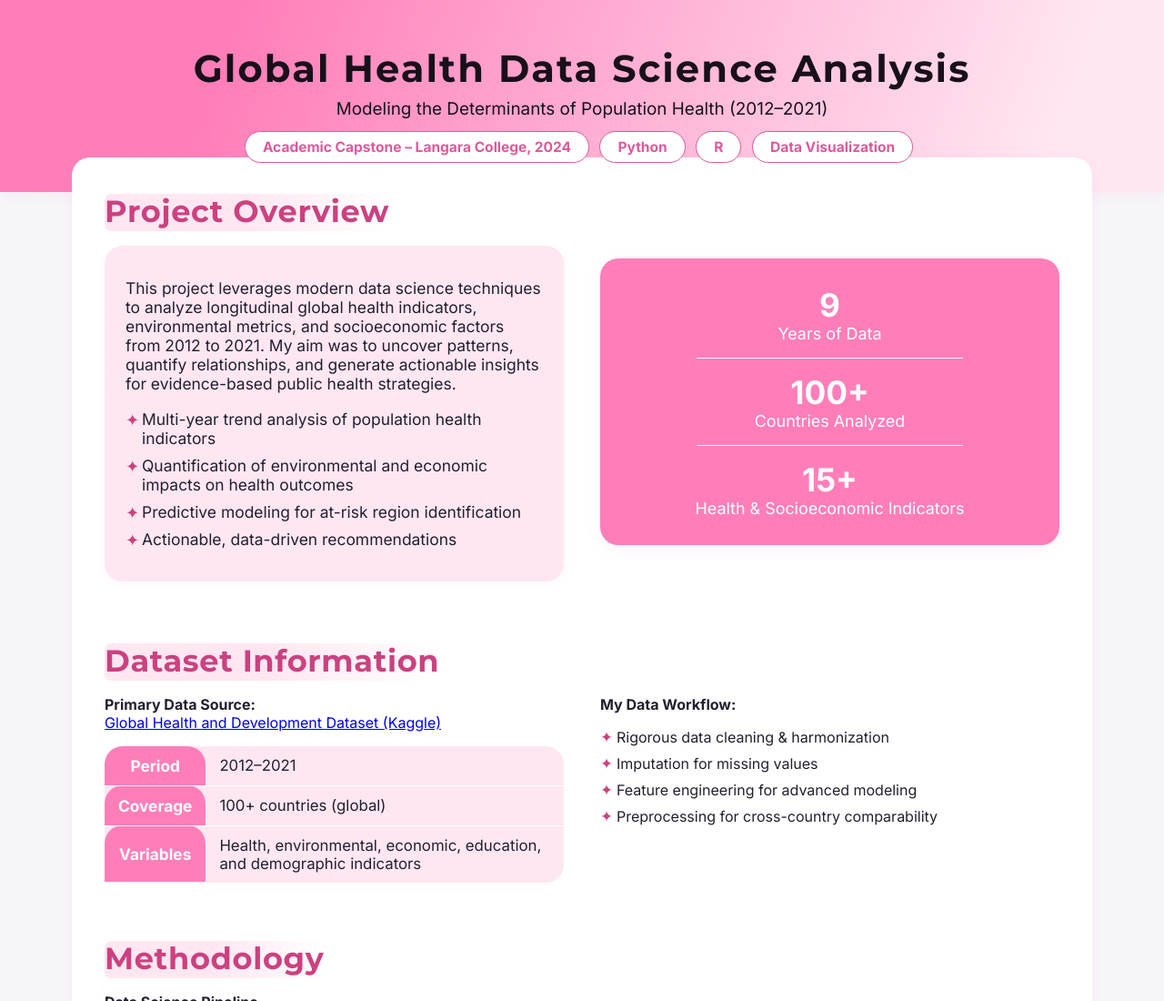
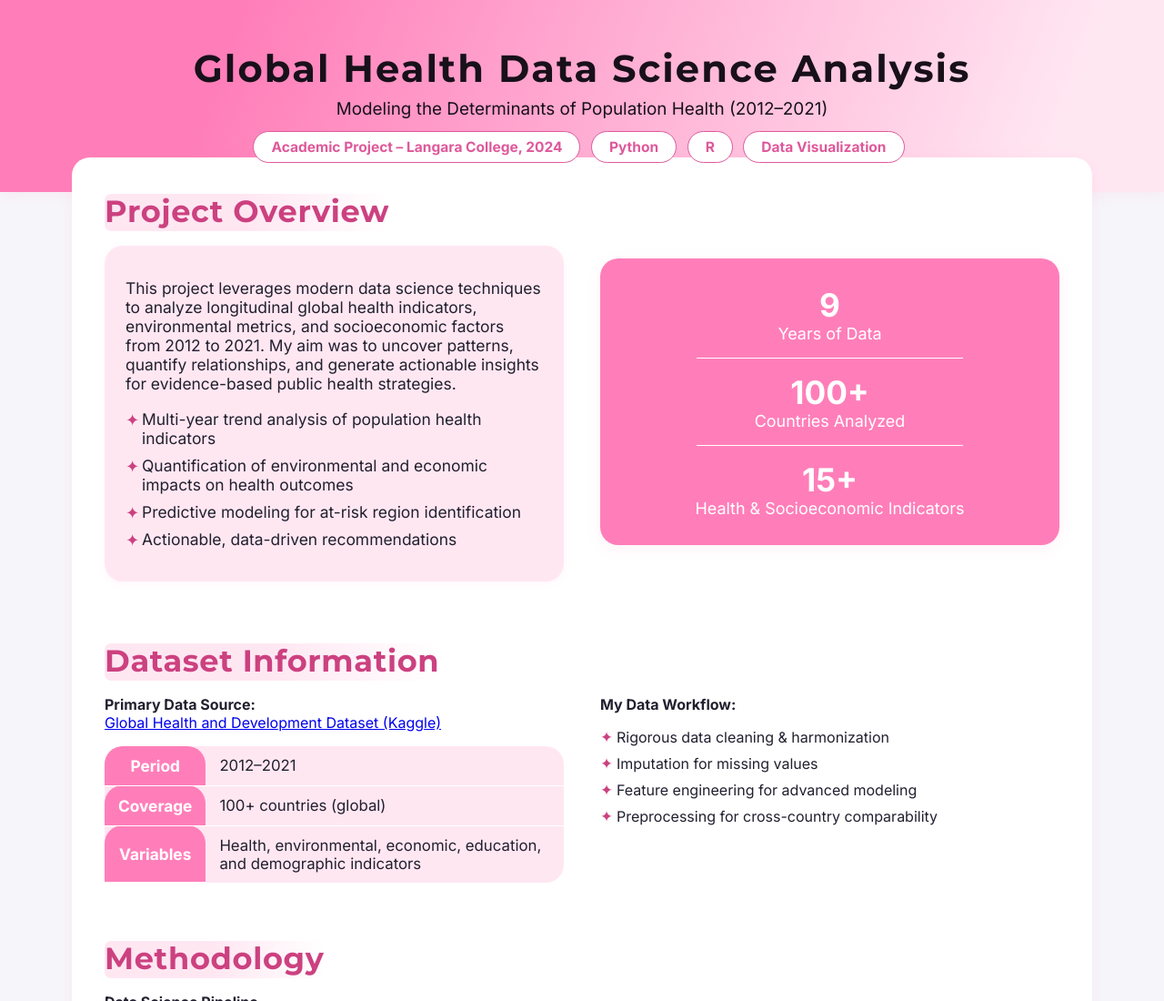
Before and after one commit to trizziasingson/artifacts, a plain HTML site: page index.html in a window 1280 px wide. Shown: the top 1100 px of the page at 91% size. Drawn offline with Linux system fonts and the light colour scheme.

Commit message:
Update index.html

```diff
--- a/index.html
+++ b/index.html
@@ -251,7 +251,7 @@
         <h1>Global Health Data Science Analysis</h1>
         <p>Modeling the Determinants of Population Health (2012–2021)</p>
         <div class="tags">
-            <span class="tag">Academic Capstone – Langara College, 2024</span>
+            <span class="tag">Academic Project – Langara College, 2024</span>
             <span class="tag">Python</span>
             <span class="tag">R</span>
             <span class="tag">Data Visualization</span>
```
